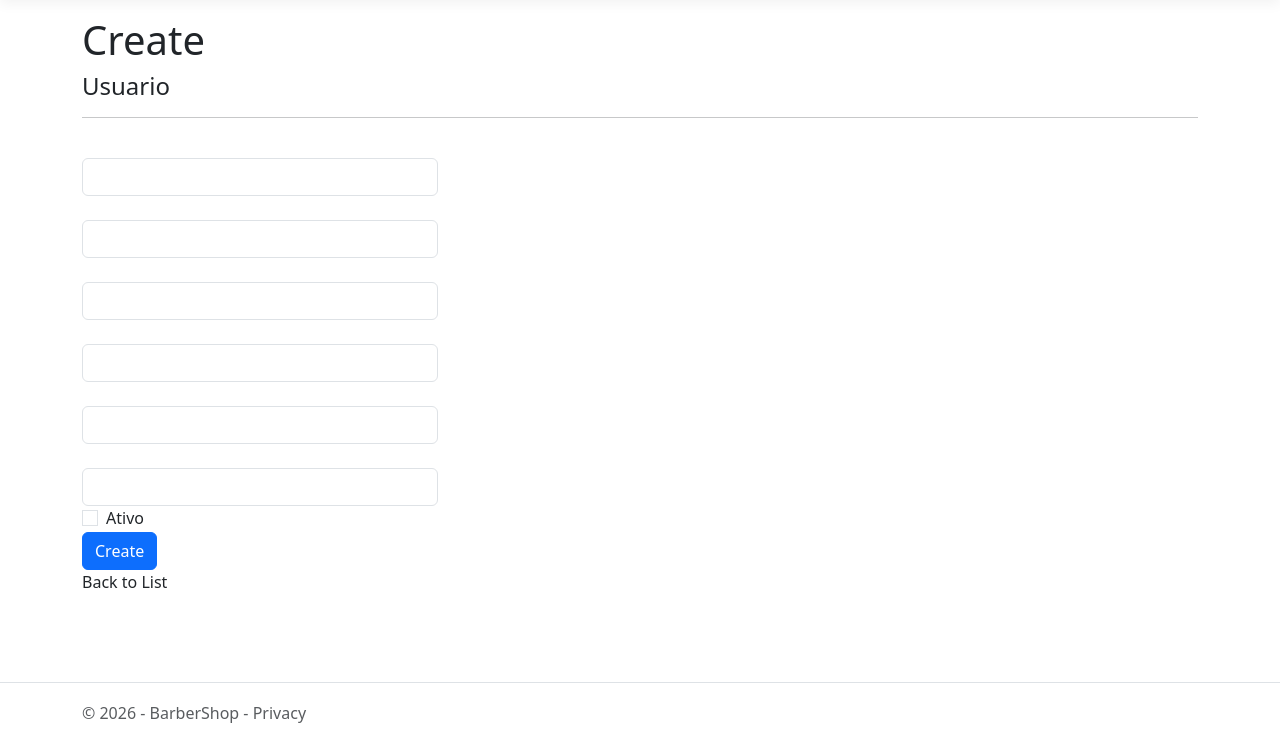
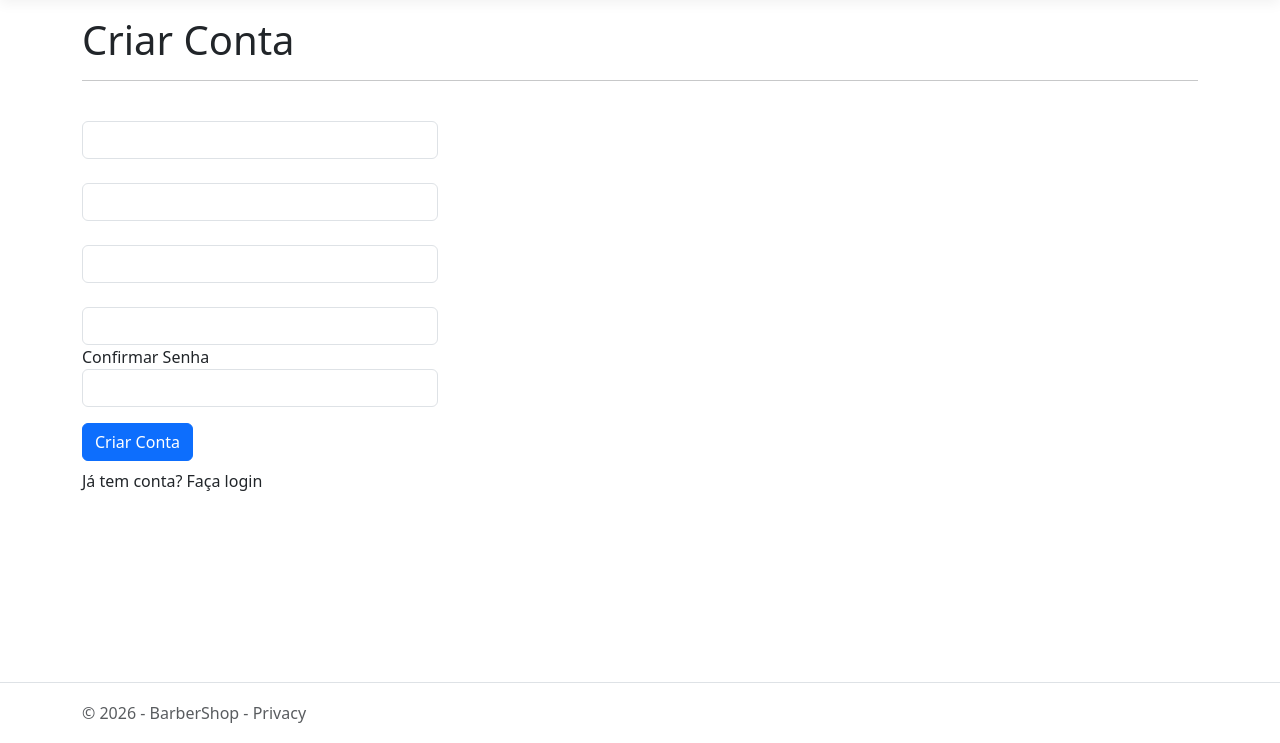
Before and after one commit to leogsantos/pim-3-unip, an ASP.NET Core app: page /Usuarios/Create in a window 1280 px wide. Shown: the part 57-800 px from the top of the page. Run offline with ASP.NET Core 8, Linux system fonts and the light colour scheme; style sheets or scripts are compiled from the project's sources.

Commit message:
Add user auth, logging, and form improvements

```diff
--- a/BarberShop/Controllers/UsuariosController.cs
+++ b/BarberShop/Controllers/UsuariosController.cs
@@ -1,12 +1,8 @@
-using System;
-using System.Collections.Generic;
-using System.Linq;
-using System.Threading.Tasks;
 using Microsoft.AspNetCore.Mvc;
-using Microsoft.AspNetCore.Mvc.Rendering;
 using Microsoft.EntityFrameworkCore;
 using BarberShop.Data;
 using BarberShop.Models;
+using BarberShop.Utils;
 
 namespace BarberShop.Controllers
 {
@@ -22,6 +18,7 @@
         // GET: Usuarios
         public async Task<IActionResult> Index()
         {
+            AppLogger.Info("Listagem de usuários acessada.");
             return View(await _context.Usuarios.ToListAsync());
         }
 
@@ -30,16 +27,18 @@
         {
             if (id == null)
             {
+                AppLogger.Warning("Details chamado sem ID.");
                 return NotFound();
             }
 
-            var usuario = await _context.Usuarios
-                .FirstOrDefaultAsync(m => m.UsuarioId == id);
+            var usuario = await _context.Usuarios.FirstOrDefaultAsync(m => m.UsuarioId == id);
             if (usuario == null)
             {
+                AppLogger.Warning($"Usuário não encontrado: ID {id}");
                 return NotFound();
             }
 
+            AppLogger.Info($"Detalhes exibidos: ID {id} ({usuario.Email})");
             return View(usuario);
         }
 
@@ -50,18 +49,37 @@
         }
 
         // POST: Usuarios/Create
-        // To protect from overposting attacks, enable the specific properties you want to bind to.
-        // For more details, see http://go.microsoft.com/fwlink/?LinkId=317598.
         [HttpPost]
         [ValidateAntiForgeryToken]
-        public async Task<IActionResult> Create([Bind("UsuarioId,Nome,Email,Telefone,Senha,TipoUsuario,DataCadastro,Ativo")] Usuario usuario)
+        public async Task<IActionResult> Create([Bind("Nome,Email,Telefone,Senha")] Usuario usuario, string confirmarSenha)
         {
+            usuario.TipoUsuario  = "Cliente";
+            usuario.Ativo        = true;
+            usuario.DataCadastro = DateTime.Now;
+
+            if (usuario.Senha != confirmarSenha)
+                ModelState.AddModelError("confirmarSenha", "As senhas não coincidem.");
+
+            var emailJaExiste = await _context.Usuarios.AnyAsync(u => u.Email == usuario.Email);
+            if (emailJaExiste)
+                ModelState.AddModelError("Email", "Este e-mail já está cadastrado.");
+
             if (ModelState.IsValid)
             {
-                _context.Add(usuario);
-                await _context.SaveChangesAsync();
-                return RedirectToAction(nameof(Index));
+                try
+                {
+                    _context.Add(usuario);
+                    await _context.SaveChangesAsync();
+                    AppLogger.Info($"Usuário criado via CRUD: {usuario.Email}");
+                    return RedirectToAction("Login", "Account");
+                }
+                catch (Exception ex)
+                {
+                    AppLogger.Error($"Erro ao criar usuário via CRUD: {usuario.Email}", ex);
+                    ModelState.AddModelError("", "Erro interno ao salvar. Tente novamente.");
+                }
             }
+
             return View(usuario);
         }
 
@@ -70,26 +88,28 @@
         {
             if (id == null)
             {
+                AppLogger.Warning("Edit chamado sem ID.");
                 return NotFound();
             }
 
             var usuario = await _context.Usuarios.FindAsync(id);
             if (usuario == null)
             {
+                AppLogger.Warning($"Edição: usuário não encontrado: ID {id}");
                 return NotFound();
             }
+
             return View(usuario);
         }
 
         // POST: Usuarios/Edit/5
-        // To protect from overposting attacks, enable the specific properties you want to bind to.
-        // For more details, see http://go.microsoft.com/fwlink/?LinkId=317598.
         [HttpPost]
         [ValidateAntiForgeryToken]
         public async Task<IActionResult> Edit(int id, [Bind("UsuarioId,Nome,Email,Telefone,Senha,TipoUsuario,DataCadastro,Ativo")] Usuario usuario)
         {
             if (id != usuario.UsuarioId)
             {
+                AppLogger.Warning($"Edição: ID da rota ({id}) difere do model ({usuario.UsuarioId}).");
                 return NotFound();
             }
 
@@ -99,20 +119,21 @@
                 {
                     _context.Update(usuario);
                     await _context.SaveChangesAsync();
+                    AppLogger.Info($"Usuário editado: ID {id} ({usuario.Email})");
                 }
-                catch (DbUpdateConcurrencyException)
+                catch (DbUpdateConcurrencyException ex)
                 {
                     if (!UsuarioExists(usuario.UsuarioId))
                     {
+                        AppLogger.Warning($"Edição: usuário não encontrado ao salvar: ID {id}");
                         return NotFound();
                     }
-                    else
-                    {
-                        throw;
-                    }
+                    AppLogger.Error($"Conflito de concorrência ao editar usuário: ID {id}", ex);
+                    throw;
                 }
                 return RedirectToAction(nameof(Index));
             }
+
             return View(usuario);
         }
 
@@ -121,13 +142,14 @@
         {
             if (id == null)
             {
+                AppLogger.Warning("Delete chamado sem ID.");
                 return NotFound();
             }
 
-            var usuario = await _context.Usuarios
-                .FirstOrDefaultAsync(m => m.UsuarioId == id);
+            var usuario = await _context.Usuarios.FirstOrDefaultAsync(m => m.UsuarioId == id);
             if (usuario == null)
             {
+                AppLogger.Warning($"Exclusão: usuário não encontrado: ID {id}");
                 return NotFound();
             }
 
@@ -143,9 +165,14 @@
             if (usuario != null)
             {
                 _context.Usuarios.Remove(usuario);
+                await _context.SaveChangesAsync();
+                AppLogger.Info($"Usuário excluído: ID {id} ({usuario.Email})");
+            }
+            else
+            {
+                AppLogger.Warning($"Exclusão: usuário ID {id} não encontrado.");
             }
 
-            await _context.SaveChangesAsync();
             return RedirectToAction(nameof(Index));
         }
 
--- a/BarberShop/Program.cs
+++ b/BarberShop/Program.cs
@@ -1,5 +1,6 @@
 using Microsoft.EntityFrameworkCore;
 using BarberShop.Data;
+using BarberShop.Utils;
 
 var builder = WebApplication.CreateBuilder(args);
 
@@ -13,6 +14,9 @@
 builder.WebHost.UseStaticWebAssets();
 
 var app = builder.Build();
+
+// Aponta o logger para a pasta logs/ dentro da raiz do projeto
+AppLogger.Init(app.Environment.ContentRootPath);
 
 if (!app.Environment.IsDevelopment())
 {
--- a/BarberShop/Views/Home/Index.cshtml
+++ b/BarberShop/Views/Home/Index.cshtml
@@ -13,7 +13,7 @@
 <link rel="stylesheet" href="https://cdn.jsdelivr.net/npm/@@tabler/icons-webfont@@latest/tabler-icons.min.css"/>
 
 @* Linkando arquivo css da pasta wwwrot  *@
-<link rel="stylesheet" href="~/css/booking.css" />
+<link rel="stylesheet" href="~/css/booking.css" asp-append-version="true" />
 
 </head>
 <body>
@@ -256,6 +256,6 @@
   </main>
 </div><!-- /app-layout -->
 
-<script src="~/js/booking.js"></script>
+<script src="~/js/booking.js" asp-append-version="true"></script>
 </body>
 </html>
--- a/BarberShop/Views/Usuarios/Create.cshtml
+++ b/BarberShop/Views/Usuarios/Create.cshtml
@@ -1,61 +1,63 @@
 @model BarberShop.Models.Usuario
 
 @{
-    ViewData["Title"] = "Create";
+    ViewData["Title"] = "Criar Conta";
 }
 
-<h1>Create</h1>
+<h1>Criar Conta</h1>
+<hr />
 
-<h4>Usuario</h4>
-<hr />
 <div class="row">
     <div class="col-md-4">
+        @* asp-action="Create" diz pro formulário enviar os dados via POST para Usuarios/Create *@
         <form asp-action="Create">
+
+            @* asp-validation-summary exibe erros gerais do ModelState (não vinculados a um campo específico) *@
             <div asp-validation-summary="ModelOnly" class="text-danger"></div>
+
             <div class="form-group">
+                @* asp-for="Nome" liga o label e o input à propriedade Nome do model Usuario *@
                 <label asp-for="Nome" class="control-label"></label>
                 <input asp-for="Nome" class="form-control" />
+                @* asp-validation-for exibe o erro desse campo específico (ex: "campo obrigatório") *@
                 <span asp-validation-for="Nome" class="text-danger"></span>
             </div>
+
             <div class="form-group">
                 <label asp-for="Email" class="control-label"></label>
                 <input asp-for="Email" class="form-control" />
                 <span asp-validation-for="Email" class="text-danger"></span>
             </div>
+
             <div class="form-group">
                 <label asp-for="Telefone" class="control-label"></label>
                 <input asp-for="Telefone" class="form-control" />
                 <span asp-validation-for="Telefone" class="text-danger"></span>
             </div>
+
             <div class="form-group">
                 <label asp-for="Senha" class="control-label"></label>
-                <input asp-for="Senha" class="form-control" />
+                @* type="password" faz os caracteres aparecerem como asteriscos *@
+                <input asp-for="Senha" type="password" class="form-control" />
                 <span asp-validation-for="Senha" class="text-danger"></span>
             </div>
+
             <div class="form-group">
-                <label asp-for="TipoUsuario" class="control-label"></label>
-                <input asp-for="TipoUsuario" class="form-control" />
-                <span asp-validation-for="TipoUsuario" class="text-danger"></span>
+                <label for="confirmarSenha" class="control-label">Confirmar Senha</label>
+                @* name="confirmarSenha" tem que bater com o parâmetro do método Create no controller *@
+                <input type="password" id="confirmarSenha" name="confirmarSenha" class="form-control" />
+                <span class="text-danger">@ViewData["ErrroConfirmarSenha"]</span>
             </div>
-            <div class="form-group">
-                <label asp-for="DataCadastro" class="control-label"></label>
-                <input asp-for="DataCadastro" class="form-control" />
-                <span asp-validation-for="DataCadastro" class="text-danger"></span>
-            </div>
-            <div class="form-group form-check">
-                <label class="form-check-label">
-                    <input class="form-check-input" asp-for="Ativo" /> @Html.DisplayNameFor(model => model.Ativo)
-                </label>
-            </div>
-            <div class="form-group">
-                <input type="submit" value="Create" class="btn btn-primary" />
+
+            <div class="form-group mt-3">
+                <input type="submit" value="Criar Conta" class="btn btn-primary" />
             </div>
         </form>
+
+        <div class="mt-2">
+            <a asp-controller="Account" asp-action="Login">Já tem conta? Faça login</a>
+        </div>
     </div>
-</div>
-
-<div>
-    <a asp-action="Index">Back to List</a>
 </div>
 
 @section Scripts {
```
Also changed, not shown: BarberShop/Controllers/AccountController.cs (+117 -8 lines), BarberShop/Utils/AppLogger.cs (+8 -1 lines).
